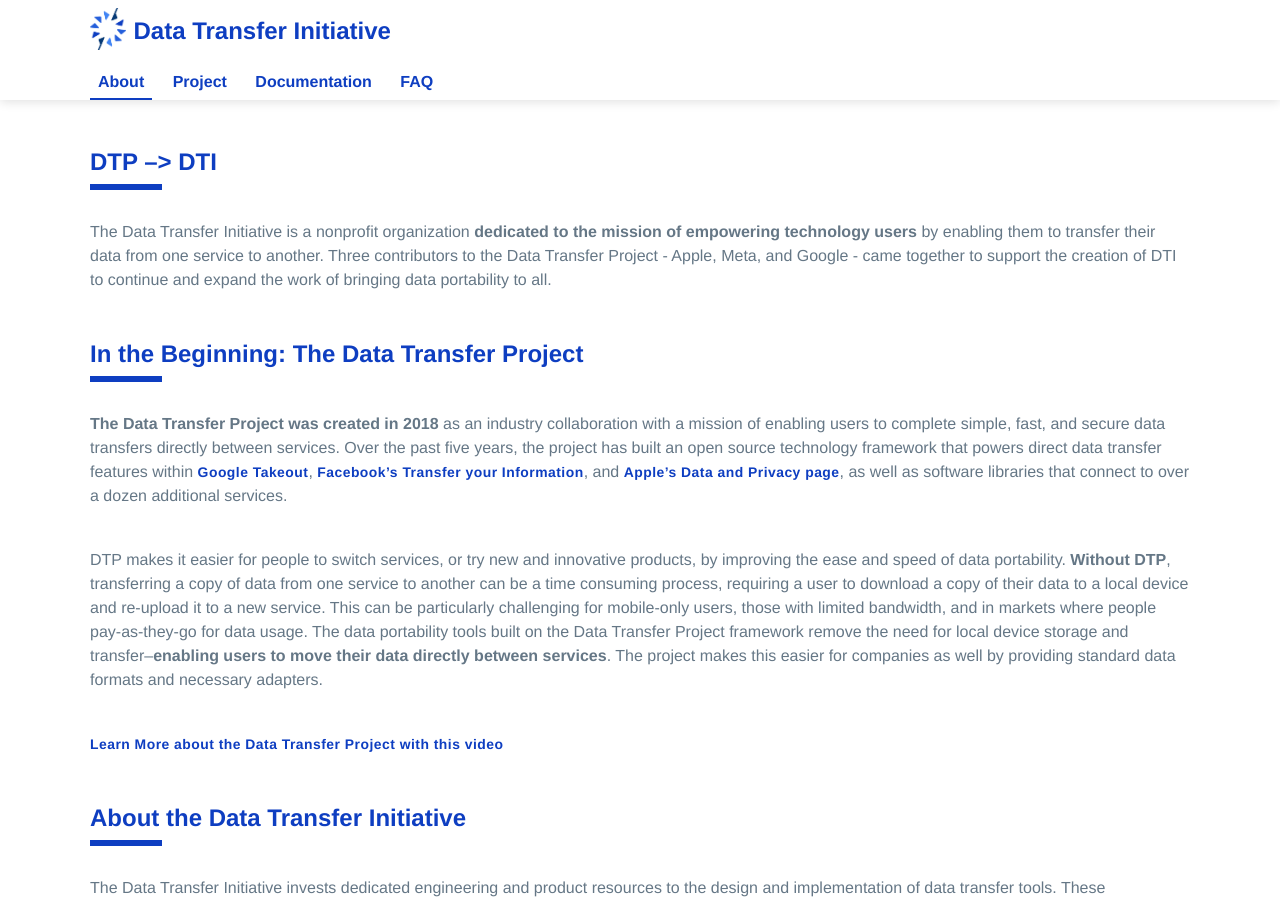
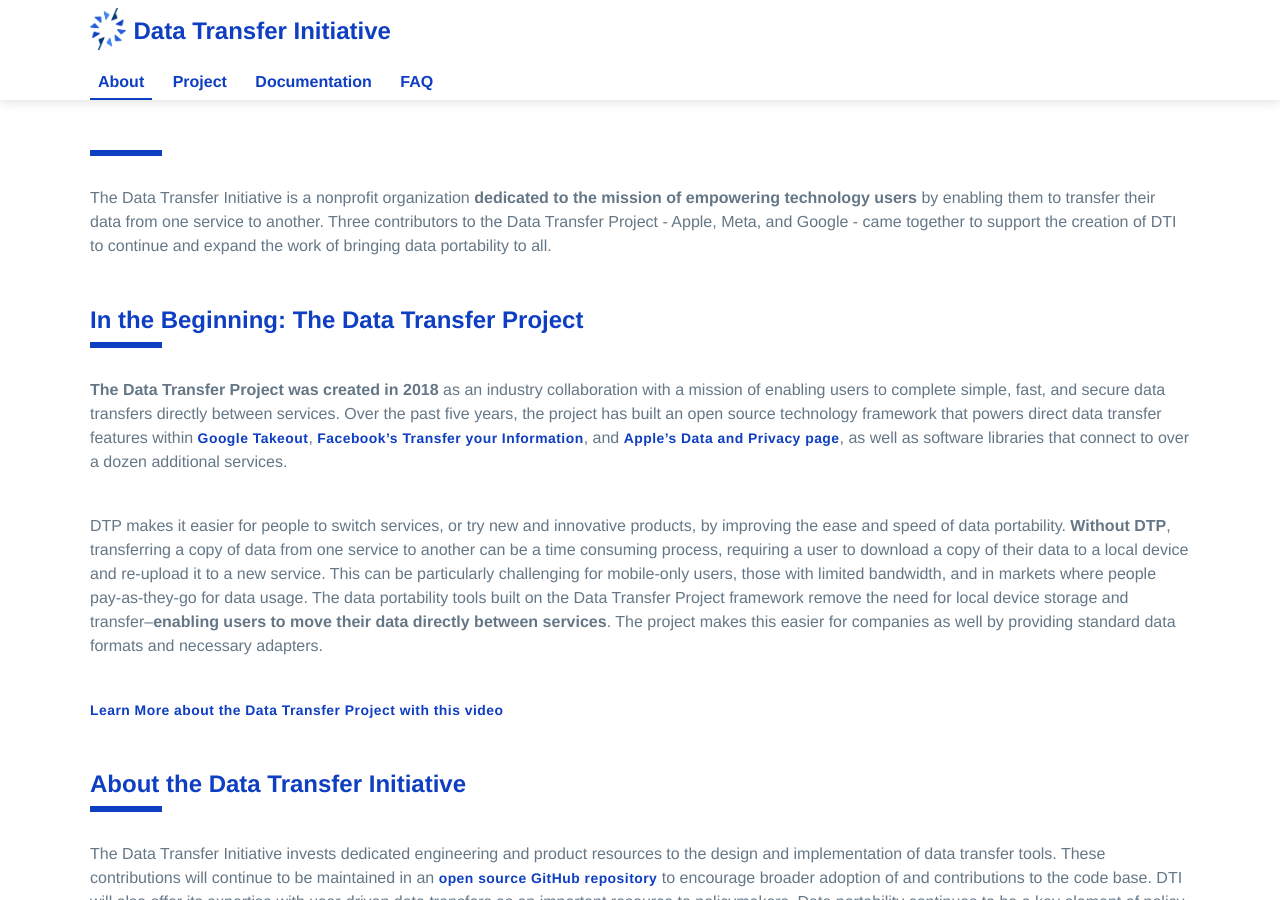
Before and after one commit to dtinit/dtinit.github.io, a Jekyll site: the page built from index.md, in a window 1280 px wide and 900 px high. Built offline with Jekyll 4.4.1, drawn with Linux system fonts in a browser that asks for light colours; our own code applies the rules of GitHub Pages for plain Markdown files.

Commit message:
Update index.md

```diff
--- a/index.md
+++ b/index.md
@@ -1,5 +1,4 @@
 <div class="section" markdown="1">
-## DTP --> DTI
 <div class="mustache">
 </div>
 The Data Transfer Initiative is a nonprofit organization **dedicated to the mission of empowering technology users** by enabling them to transfer their data from one service to another. Three contributors to the Data Transfer Project - Apple, Meta, and Google - came together to support the creation of DTI to continue and expand the work of bringing data portability to all.
```
